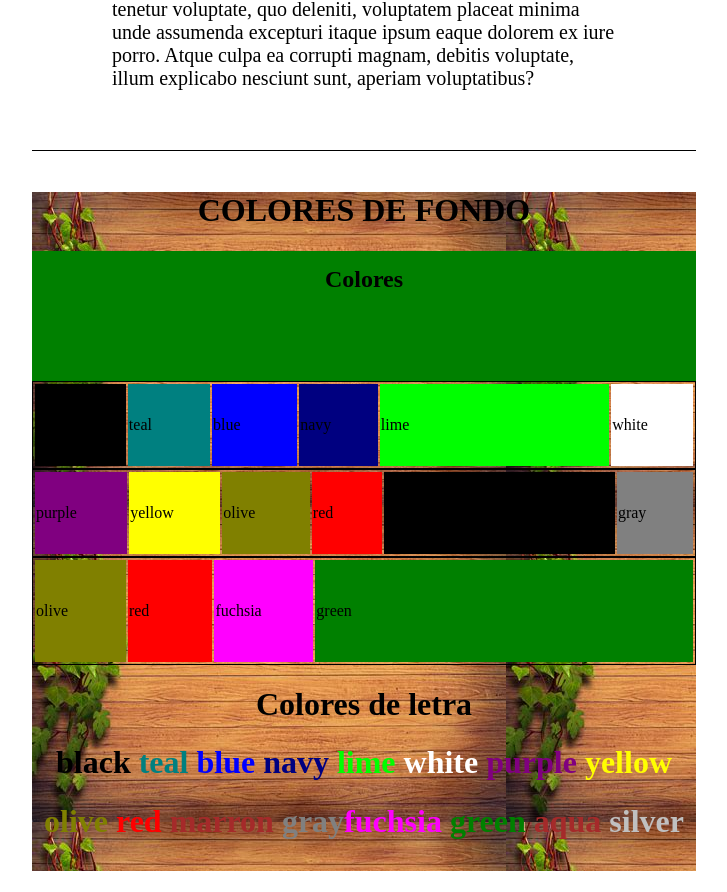
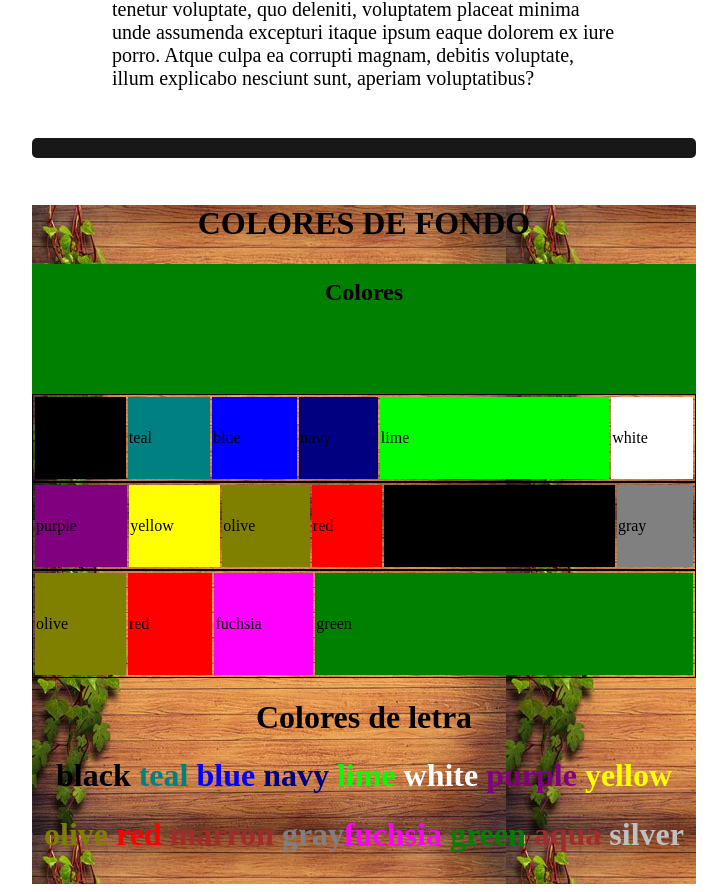
Before and after one commit to j1t077/Ejercicio_Reproducir, a plain HTML site: page index.html in a window 1280 px wide. Shown: the part 1054-1946 px from the top of the page, without its empty margins (336-1063 px from the left). Drawn offline with Linux system fonts and the light colour scheme.

Commit message:
Etiqueta hr para separar

```diff
--- a/index.html
+++ b/index.html
@@ -37,7 +37,7 @@
 			</div>
 		</div>
 
-        <div class="linea"></div>
+        <hr class="separaSeccion"/>
         <br>
 
     <div class="colores">
@@ -69,7 +69,7 @@
                 <td class="oliva2">olive</td>
                 <td class="rojo2">red</td>
                 <td class="fuchsia">fuchsia</td>
-                <td class="verde2">green</td>
+                <td class="verde2" rowspan="3">green</td>
             </tr>
           </table>
 
--- a/styles.css
+++ b/styles.css
@@ -176,6 +176,11 @@ table{
     color: blue;
   }
 
+hr.separaSeccion {
+    border: 10px solid rgb(24, 24, 24);
+    border-radius: 5px;
+  }
+
 .navy3{
   color: navy;
 }
```
